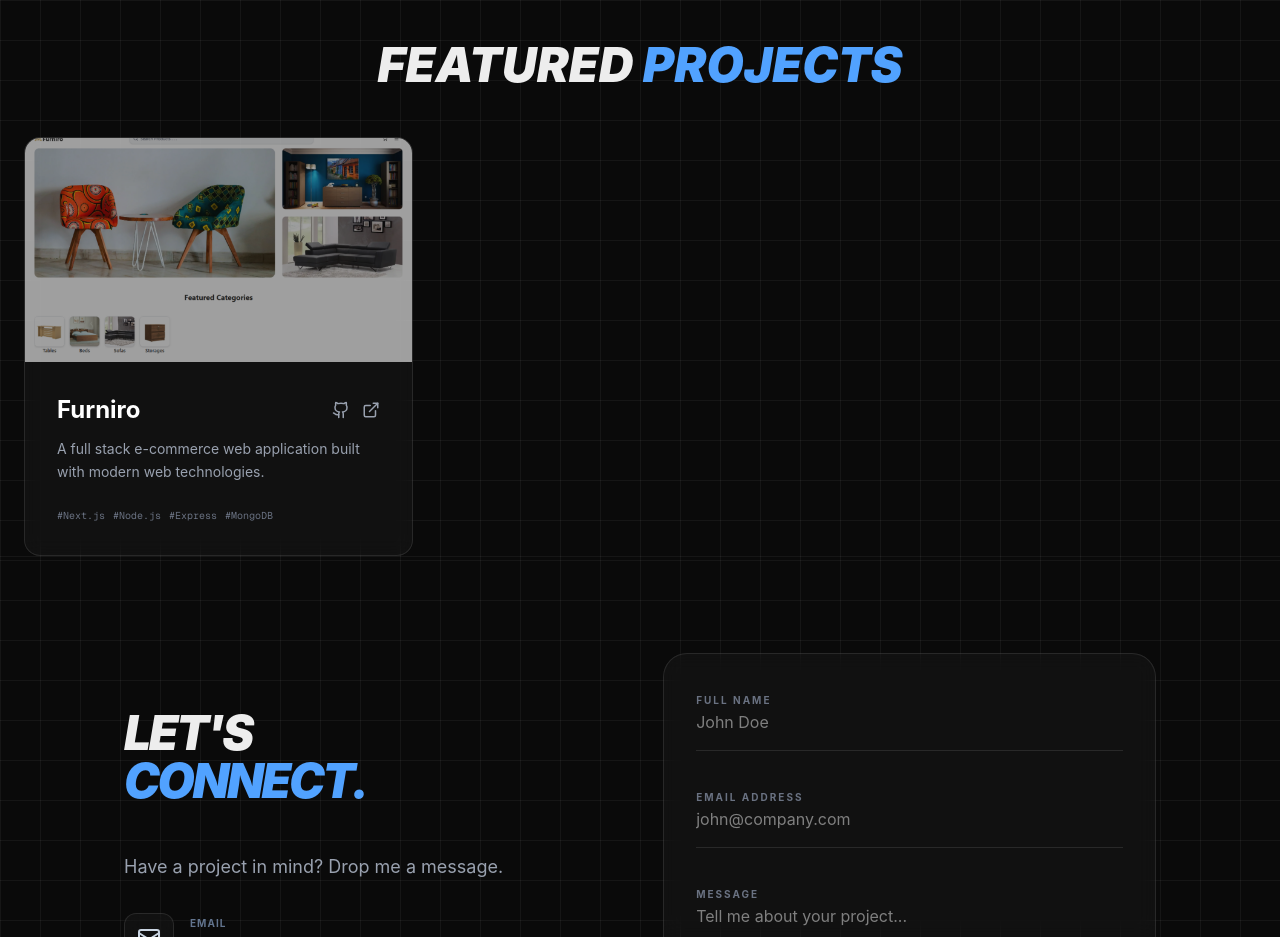
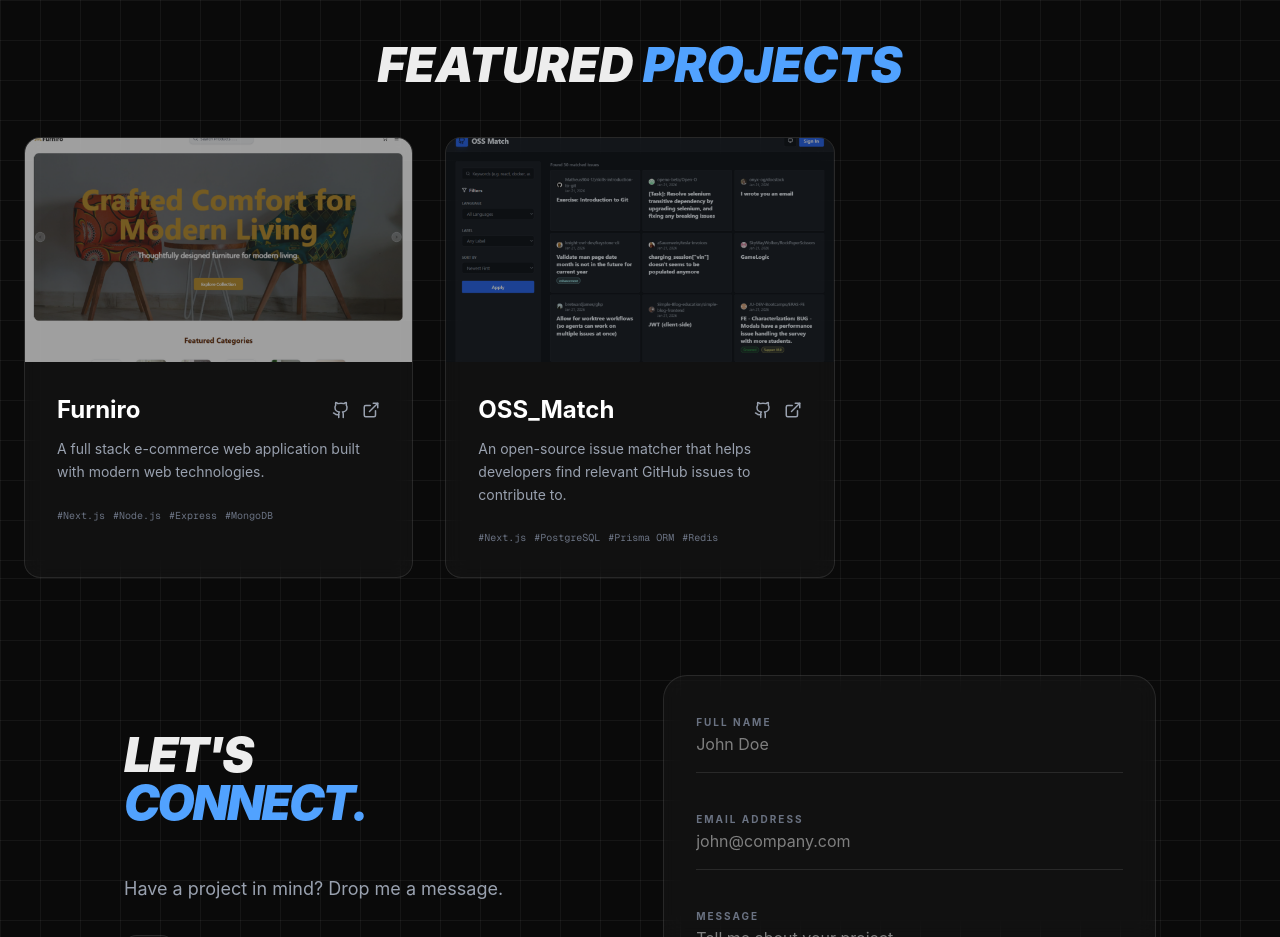
Before and after one commit to mdshakerullahS/Portfolio, a Next.js app: page / in a window 1280 px wide. Shown: the part 1880-2817 px from the top of the page. Built offline with nearby package versions, Linux system fonts and the light colour scheme; no server answers.

Commit message:
update: add new project and change furniro image

```diff
--- a/src/constants.ts
+++ b/src/constants.ts
@@ -11,6 +11,16 @@ export const PROJECTS: Project[] = [
     image: "/projects/Furniro.png",
     link: "https://furniro-hazel-nine.vercel.app/",
     github: "https://github.com/mdshakerullahS/Furniro",
+  },
+  {
+    id: "2",
+    title: "OSS_Match",
+    description:
+      "An open-source issue matcher that helps developers find relevant GitHub issues to contribute to.",
+    tags: ["Next.js", "PostgreSQL", "Prisma ORM", "Redis"],
+    image: "/projects/OSS_Match.png",
+    link: "https://oss-match.vercel.app/",
+    github: "https://github.com/mdshakerullahS/OSS_Match",
   },
 ];
 
```
Also changed, not shown: public/projects/Furniro.png, public/projects/OSS_Match.png (added).
